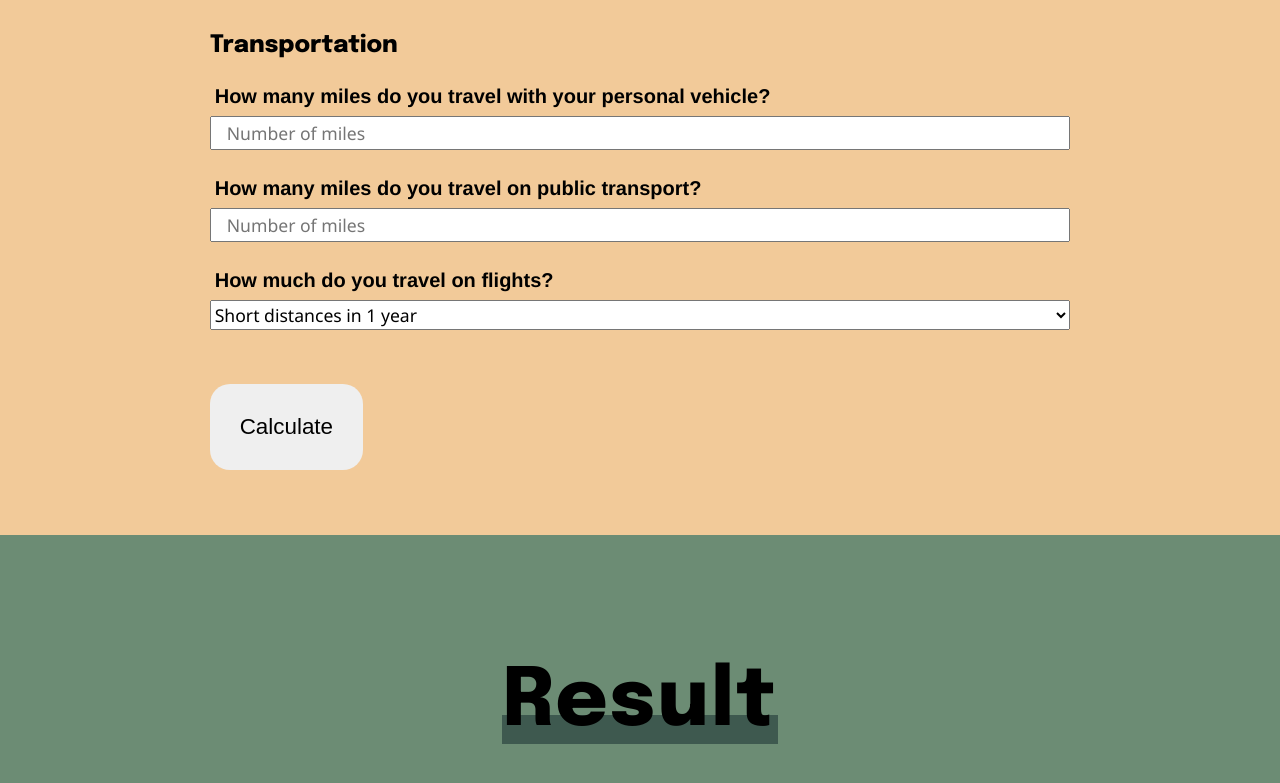
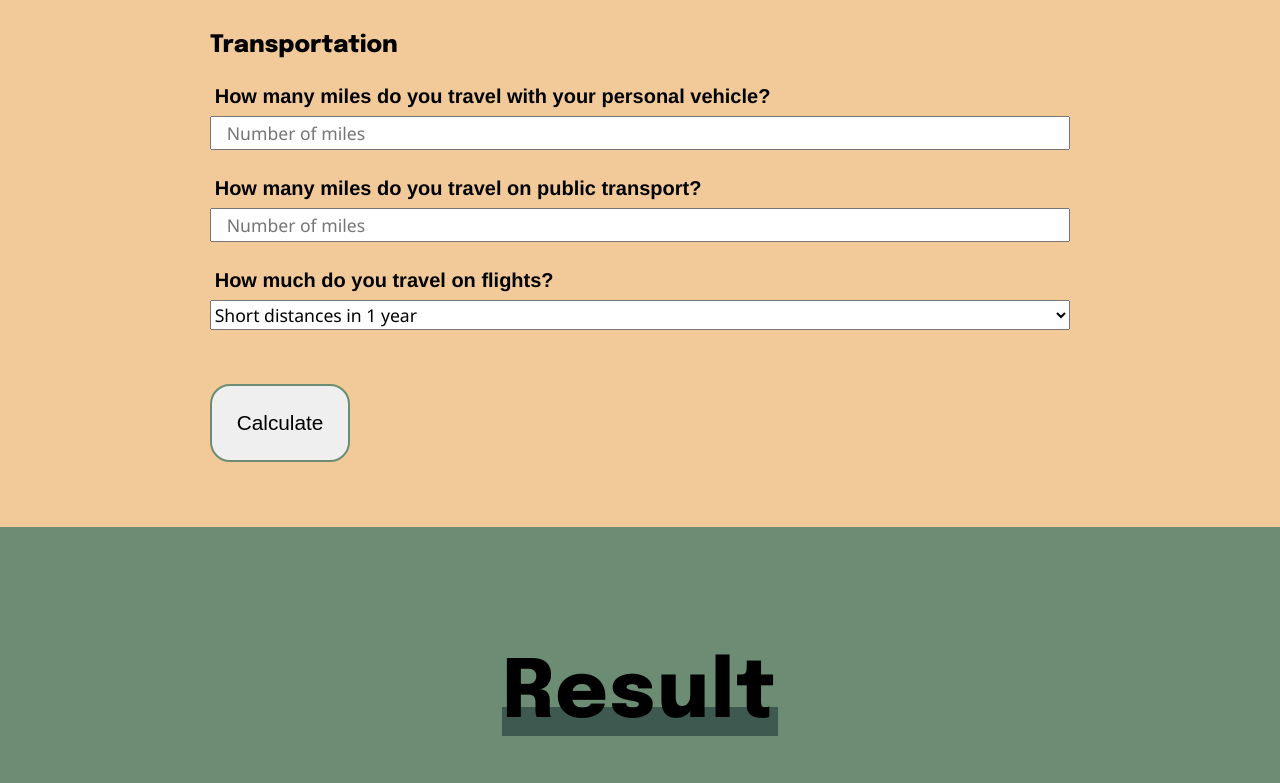
Before and after one commit to knaagar/carbonprint, a plain HTML site: page calculator.html in a window 1280 px wide. Shown: the part 1492-2275 px from the top of the page. Drawn offline with Linux system fonts and the light colour scheme.

Commit message:
Update style.css

```diff
--- a/style.css
+++ b/style.css
@@ -37,7 +37,7 @@ h1 {
   text-align: center;
   font-size: 3em;
   padding: 40px;
-  border-radius: 74% 26% 80% 20% / 17% 73% 27% 83% ;
+  border-radius: 20px;
 }
 .green {
   background-color: green;
@@ -215,10 +215,10 @@ p a {
 }
 #form button {
   border-radius: 20px;
-  padding: 30px;
-  border: none;
+  padding: 25px;
+  border: 2px solid #6C8C74;
   outline: none;
-  font-size: 1.4em;
+  font-size: 1.3em;
   cursor: pointer;
   transition: .5s;
 }
```
